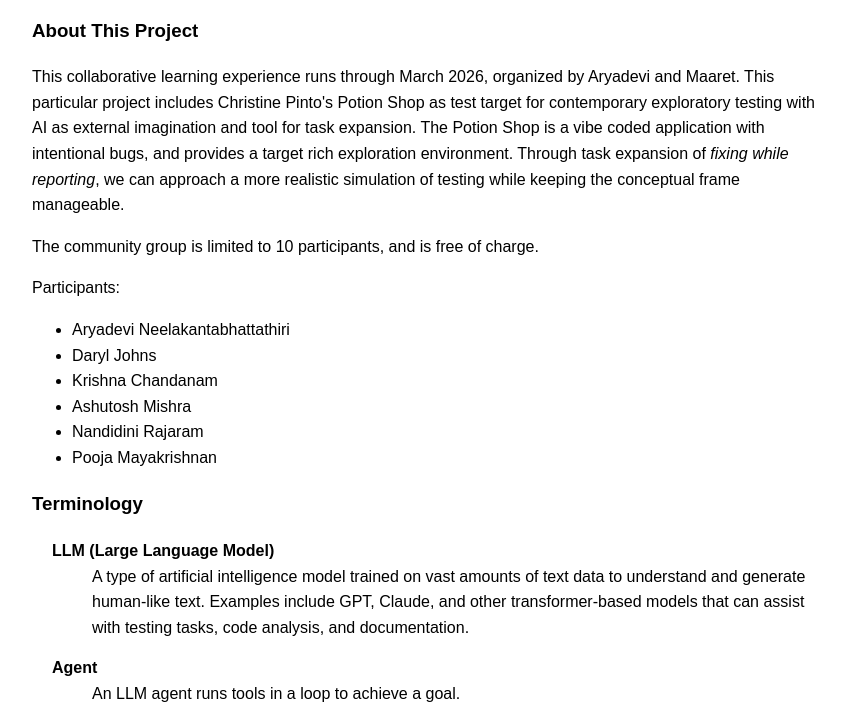
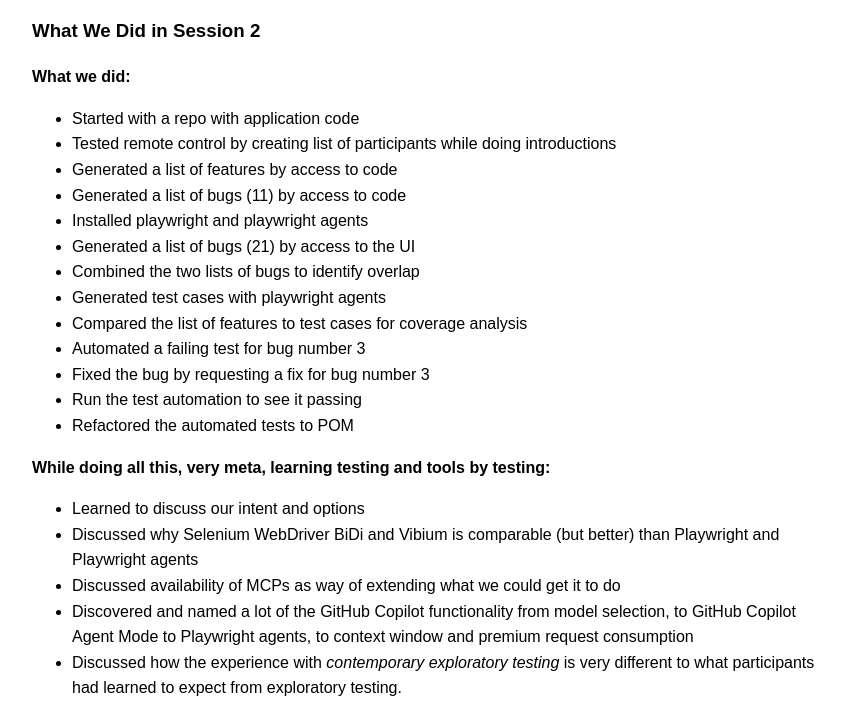
Before and after one commit to QE-at-CGI-FI/cet-with-ai, a website: page index.html in a window 1280 px wide. Shown: the part 1222-1939 px from the top of the page, without its empty margins (208-1053 px from the left). Drawn offline with Linux system fonts and the light colour scheme.

Commit message:
Add detailed summary of activities and learnings from Session 2

```diff
--- a/index.html
+++ b/index.html
@@ -99,6 +99,35 @@
     </div>
 
     <div>
+        <h3>What We Did in Session 2</h3>
+        <p><strong>What we did:</strong></p>
+        <ul>
+            <li>Started with a repo with application code</li>
+            <li>Tested remote control by creating list of participants while doing introductions</li>
+            <li>Generated a list of features by access to code</li>
+            <li>Generated a list of bugs (11) by access to code</li>
+            <li>Installed playwright and playwright agents</li>
+            <li>Generated a list of bugs (21) by access to the UI</li>
+            <li>Combined the two lists of bugs to identify overlap</li>
+            <li>Generated test cases with playwright agents</li>
+            <li>Compared the list of features to test cases for coverage analysis</li>
+            <li>Automated a failing test for bug number 3</li>
+            <li>Fixed the bug by requesting a fix for bug number 3</li>
+            <li>Run the test automation to see it passing</li>
+            <li>Refactored the automated tests to POM</li>
+        </ul>
+
+        <p><strong>While doing all this, very meta, learning testing and tools by testing:</strong></p>
+        <ul>
+            <li>Learned to discuss our intent and options</li>
+            <li>Discussed why Selenium WebDriver BiDi and Vibium is comparable (but better) than Playwright and Playwright agents</li>
+            <li>Discussed availability of MCPs as way of extending what we could get it to do</li>
+            <li>Discovered and named a lot of the GitHub Copilot functionality from model selection, to GitHub Copilot Agent Mode to Playwright agents, to context window and premium request consumption</li>
+            <li>Discussed how the experience with <em>contemporary exploratory testing</em> is very different to what participants had learned to expect from exploratory testing.</li>
+        </ul>
+    </div>
+
+    <div>
         <h3>About This Project</h3>
         <p>This collaborative learning experience runs through March 2026, organized by Aryadevi and Maaret. This particular project
             includes Christine Pinto's Potion Shop as test target for contemporary exploratory testing with AI as external imagination
```
